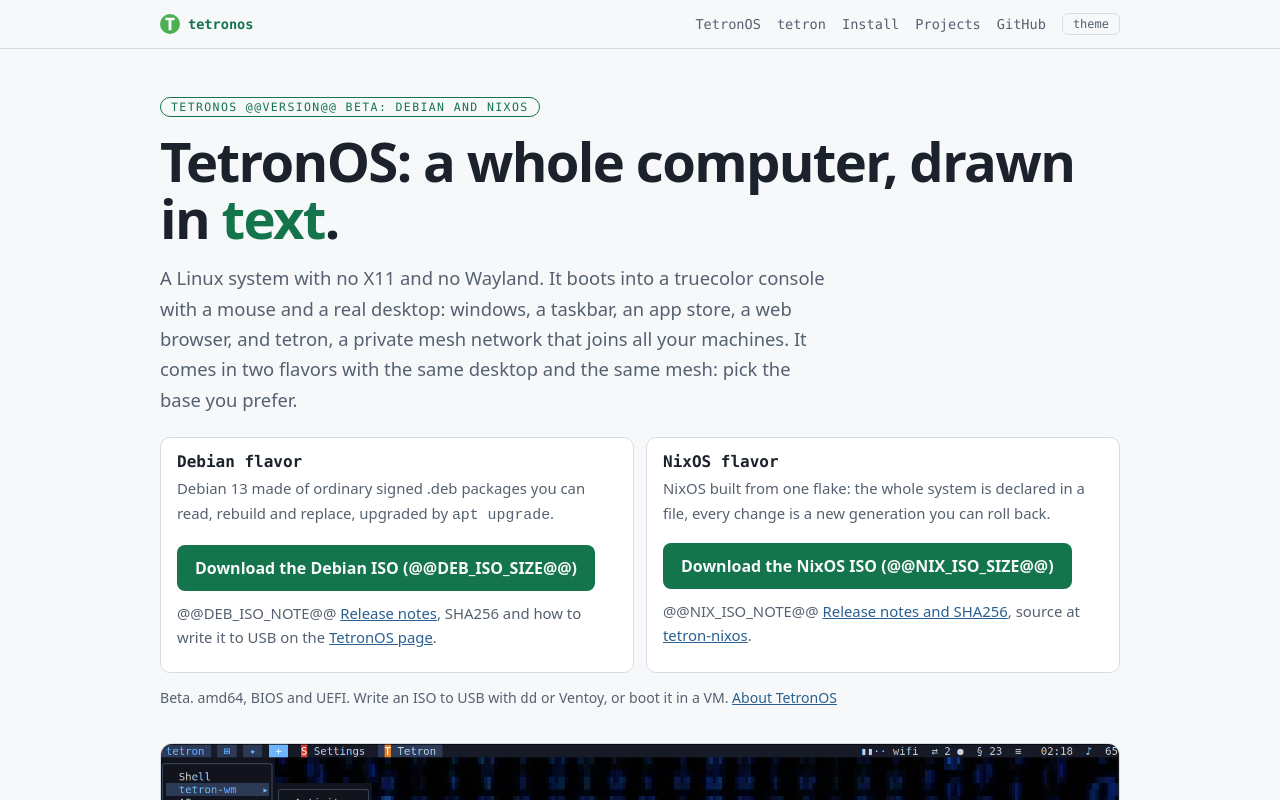
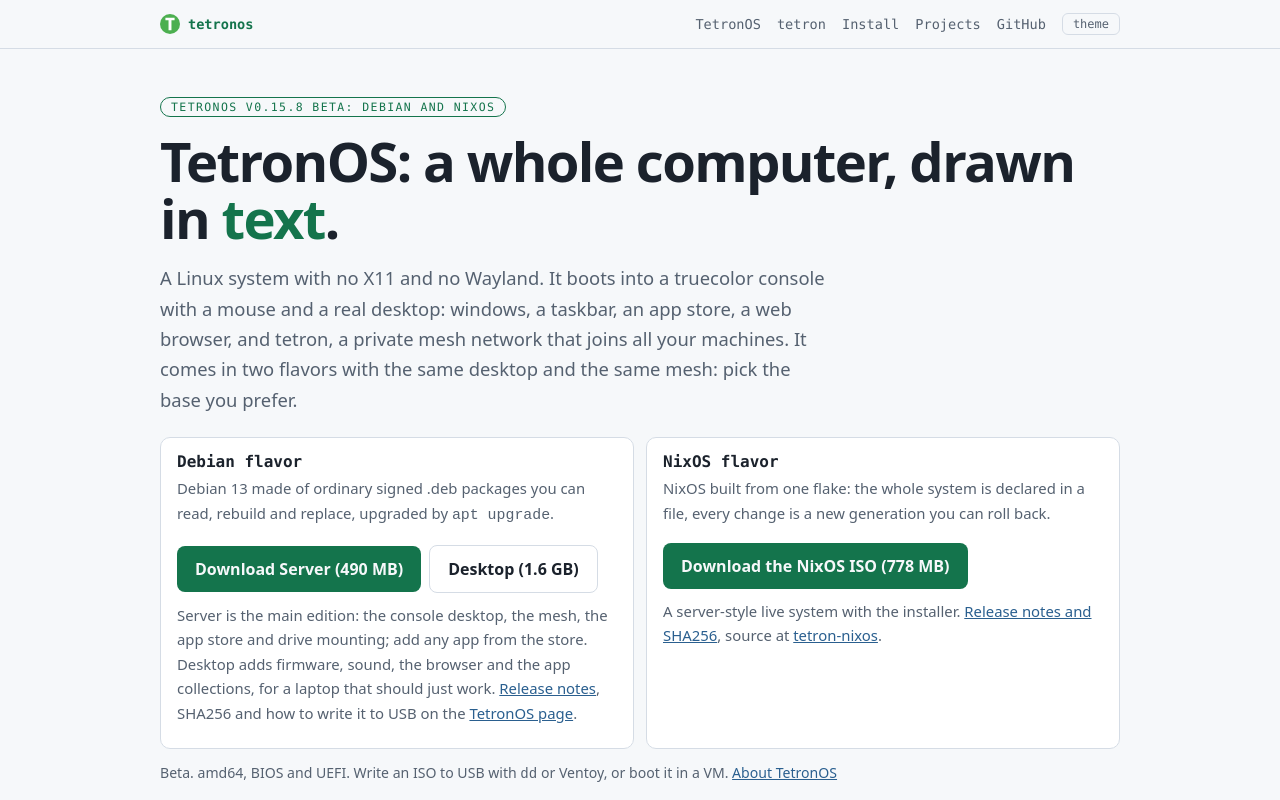
Before and after one commit to tetronos/tetronos.github.io, a plain HTML site: page index.html in a window 1280 px wide. Shown: the top 800 px of the page. Drawn offline with Linux system fonts and the light colour scheme.

Commit message:
Two flavors, v0.15.8: Debian Server (main edition, 490 MB) and Desktop (1.6 GB) ISOs, NixOS ISO (778 MB); placeholders filled

```diff
--- a/index.html
+++ b/index.html
@@ -62,16 +62,16 @@
 </div></nav>
 
 <header class="wrap">
-  <span class="beta">TetronOS @@VERSION@@ beta: Debian and NixOS</span>
+  <span class="beta">TetronOS v0.15.8 beta: Debian and NixOS</span>
   <h1>TetronOS: a whole computer, drawn in <em>text</em>.</h1>
   <p class="lede">A Linux system with no X11 and no Wayland. It boots into a truecolor console with a mouse and a real desktop: windows, a taskbar, an app store, a web browser, and tetron, a private mesh network that joins all your machines. It comes in two flavors with the same desktop and the same mesh: pick the base you prefer.</p>
   <div class="flavors">
     <div class="card"><h3>Debian flavor</h3><p>Debian 13 made of ordinary signed .deb packages you can read, rebuild and replace, upgraded by <code>apt upgrade</code>.</p>
-      <a class="btn" href="@@DEB_ISO_URL@@">Download the Debian ISO (@@DEB_ISO_SIZE@@)</a>
-      <p class="sub">@@DEB_ISO_NOTE@@ <a href="https://github.com/tetronos/tetron-os/releases/tag/@@DEB_TAG@@">Release notes</a>, SHA256 and how to write it to USB on the <a href="tetron-os/#download">TetronOS page</a>.</p></div>
+      <a class="btn" href="https://github.com/tetronos/tetron-os/releases/download/v0.15.8/tetronos-server-v0.15.8-amd64.iso">Download Server (490 MB)</a><a class="btn ghost" href="https://github.com/tetronos/tetron-os/releases/download/v0.15.8/tetronos-desktop-v0.15.8-amd64.iso">Desktop (1.6 GB)</a>
+      <p class="sub">Server is the main edition: the console desktop, the mesh, the app store and drive mounting; add any app from the store. Desktop adds firmware, sound, the browser and the app collections, for a laptop that should just work. <a href="https://github.com/tetronos/tetron-os/releases/tag/v0.15.8">Release notes</a>, SHA256 and how to write it to USB on the <a href="tetron-os/#download">TetronOS page</a>.</p></div>
     <div class="card"><h3>NixOS flavor</h3><p>NixOS built from one flake: the whole system is declared in a file, every change is a new generation you can roll back.</p>
-      <a class="btn" href="@@NIX_ISO_URL@@">Download the NixOS ISO (@@NIX_ISO_SIZE@@)</a>
-      <p class="sub">@@NIX_ISO_NOTE@@ <a href="https://github.com/tetronos/tetron-nixos/releases/tag/@@NIX_TAG@@">Release notes and SHA256</a>, source at <a href="https://github.com/tetronos/tetron-nixos">tetron-nixos</a>.</p></div>
+      <a class="btn" href="https://github.com/tetronos/tetron-nixos/releases/download/v0.15.8/tetronos-nixos-0.15.8-x86_64-linux.iso">Download the NixOS ISO (778 MB)</a>
+      <p class="sub">A server-style live system with the installer. <a href="https://github.com/tetronos/tetron-nixos/releases/tag/v0.15.8">Release notes and SHA256</a>, source at <a href="https://github.com/tetronos/tetron-nixos">tetron-nixos</a>.</p></div>
   </div>
   <p class="sub">Beta. amd64, BIOS and UEFI. Write an ISO to USB with <code>dd</code> or Ventoy, or boot it in a VM. <a href="tetron-os/">About TetronOS</a></p>
   <figure class="shot"><img src="images/tetronos-desktop.png?v=2" alt="The TetronOS desktop: the tetron-wm menu open, and the Tetron window listing the peers of a mesh network with how each one connects" width="1787" height="1122"></figure>
```
